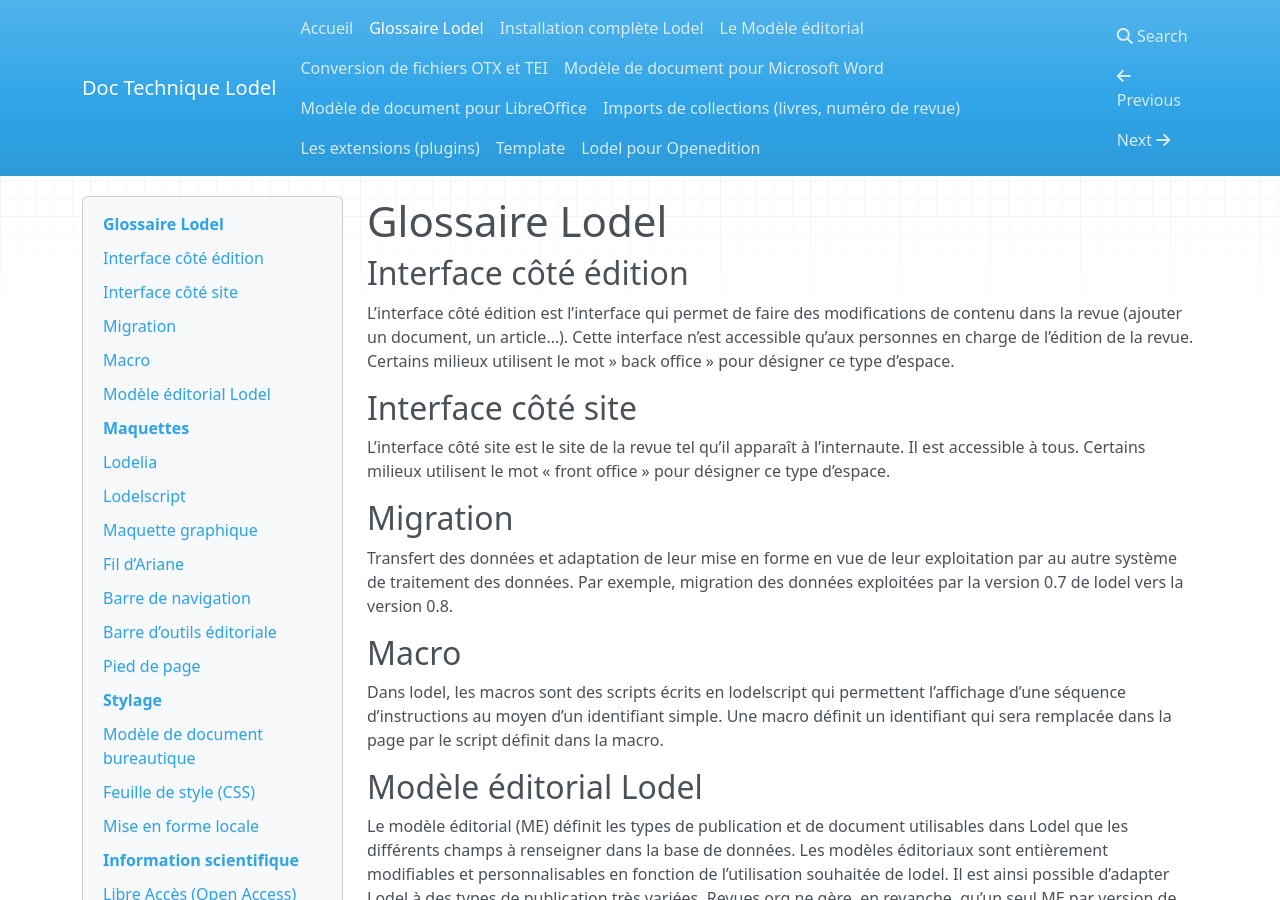
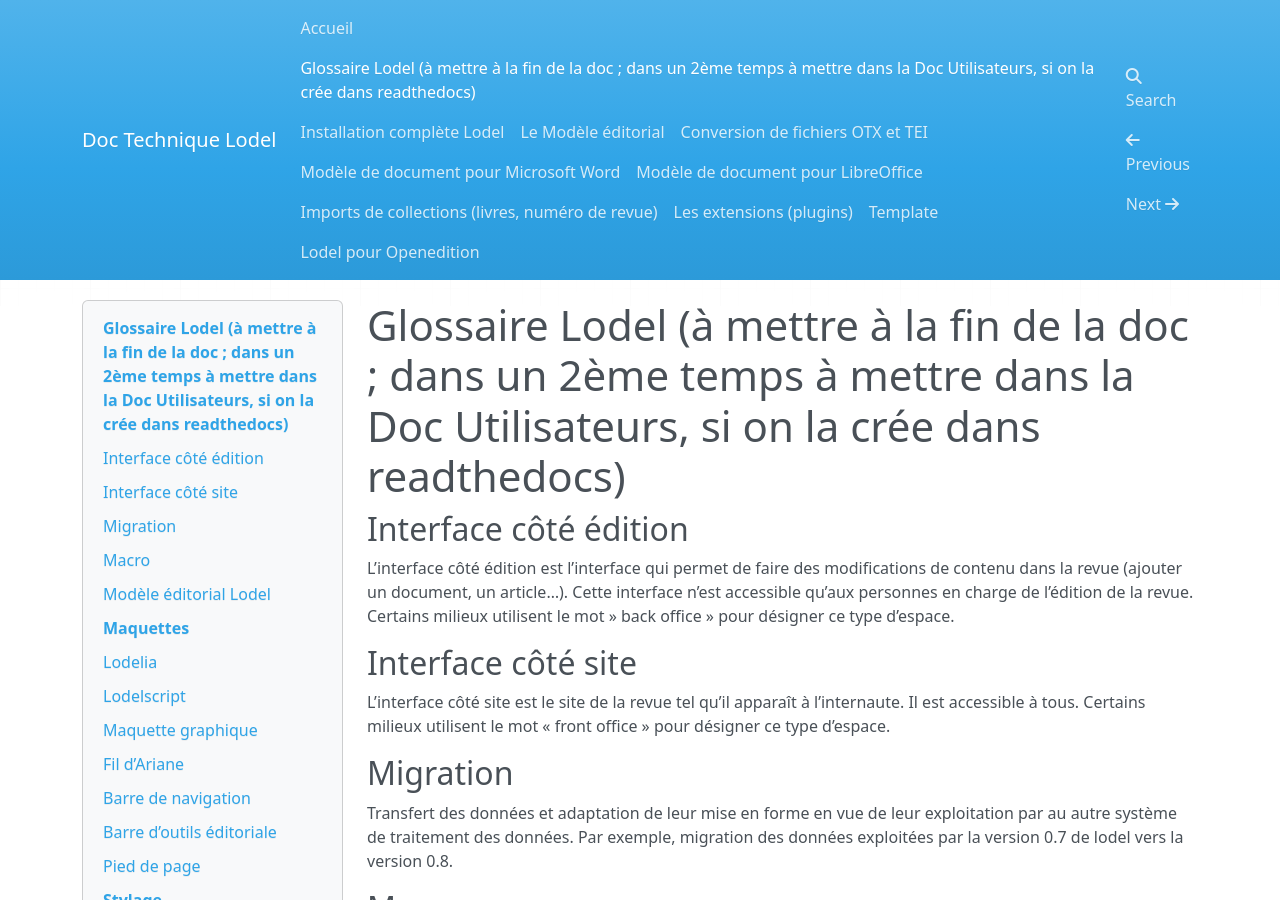
Before and after one commit to ValentinGeorgesDubost/Doc-Lodel, an MkDocs documentation site: the page built from docs/Glossaire.md, in a window 1280 px wide and 900 px high. Built offline with MkDocs 1.6.1, drawn with Linux system fonts in a browser that asks for light colours; nearby versions of some CDN libraries; old or Windows-style settings are respelled for this version of MkDocs.

Commit message:
Update Glossaire.md
revoir l'ordre, glossaire à la fin

```diff
--- a/docs/Glossaire.md
+++ b/docs/Glossaire.md
@@ -1,4 +1,4 @@
-Glossaire Lodel
+Glossaire Lodel (à mettre à la fin de la doc ; dans un 2ème temps à mettre dans la Doc Utilisateurs, si on la crée dans readthedocs)
 ===============
 
 Interface côté édition
```
